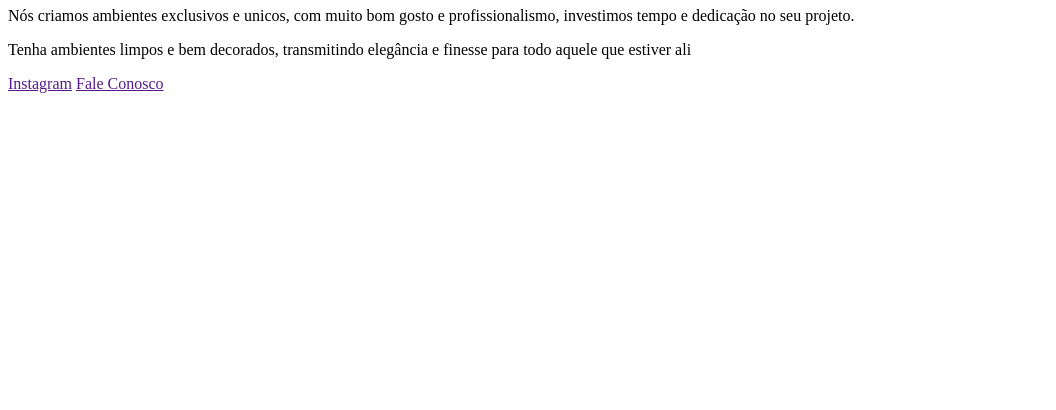
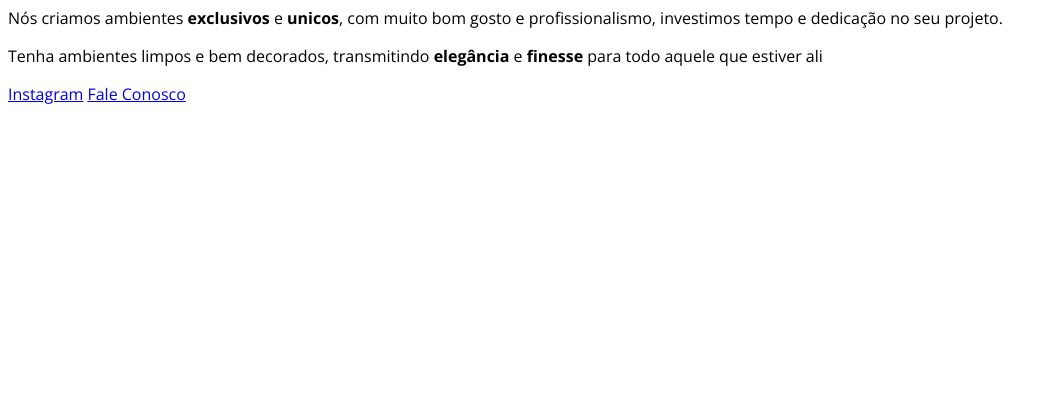
Before and after one commit to KellyRodrigues85/Projetos_Rockseat, a plain HTML site: page projeto_01/index.html in a window 1280 px wide. Shown: the part 390-800 px from the top of the page, without its empty margins (0-1056 px from the left). Drawn offline with nearby package versions, Linux system fonts and the light colour scheme.

Commit message:
initial CSS

```diff
--- a/projeto_01/index.html
+++ b/projeto_01/index.html
@@ -1,26 +1,33 @@
 <!DOCTYPE html>
 <html lang="pt-br">
 <head>
+    <link rel="preconnect" href="https://fonts.googleapis.com">
+    <link rel="preconnect" href="https://fonts.gstatic.com" crossorigin>
+
     <meta charset="UTF-8">
     <meta http-equiv="X-UA-Compatible" content="IE=edge">
     <meta name="viewport" content="width=device-width, initial-scale=1.0">
     <title>Móveis Customizados</title>
+
+    <link href="https://fonts.googleapis.com/css2?family=Inter:wght@400;700&family=Open+Sans:wght@400;700&display=swap" rel="stylesheet">
+
+    <link rel="stylesheet" href="style.css">
 </head>
 <body>
     <img src="img/balls.svg" alt="bolas laranjas no canto da tela">
 
     <div id = 'hero'>
-        <img src="img/img1.jpg" alt="desenho de uma pessoa">
-        <h1>Ambientes únicos para você!</h1>
+        <img id="balls" src="img/img1.jpg" alt="desenho de uma pessoa">
+        <h1>Ambientes <span>únicos</span> para você!</h1>
 
-        <p>Nós criamos ambientes exclusivos e unicos, com muito bom gosto e profissionalismo, investimos tempo e dedicação no seu projeto.</p>
+        <p>Nós criamos ambientes <strong>exclusivos</strong> e <strong>unicos</strong>, com muito bom gosto e profissionalismo, investimos tempo e dedicação no seu projeto.</p>
 
-        <p>Tenha ambientes limpos e bem decorados, transmitindo elegância e finesse para todo aquele que estiver ali</p>
+        <p>Tenha <span>ambientes limpos</span>  e bem decorados, transmitindo <strong>elegância</strong> e <strong>finesse</strong> para todo aquele que estiver ali</p>
 
     </div>
     <footer>
-        <a href="">Instagram</a>
-        <a href="">Fale Conosco </a>
+        <a href="#">Instagram</a>
+        <a href="#">Fale Conosco </a>
     </footer>
 
 </body>
--- /dev/null
+++ b/projeto_01/style.css
@@ -0,0 +1,16 @@
+font-family: 'Inter', sans-serif;
+font-family: 'Open Sans', sans-serif;
+
+h1{
+    font-family: 'Open Sans', sans-serif;
+}
+
+p{
+    font-family: 'Open Sans', sans-serif;
+
+}
+
+a{
+    font-family: 'Open Sans', sans-serif;
+
+}
```
